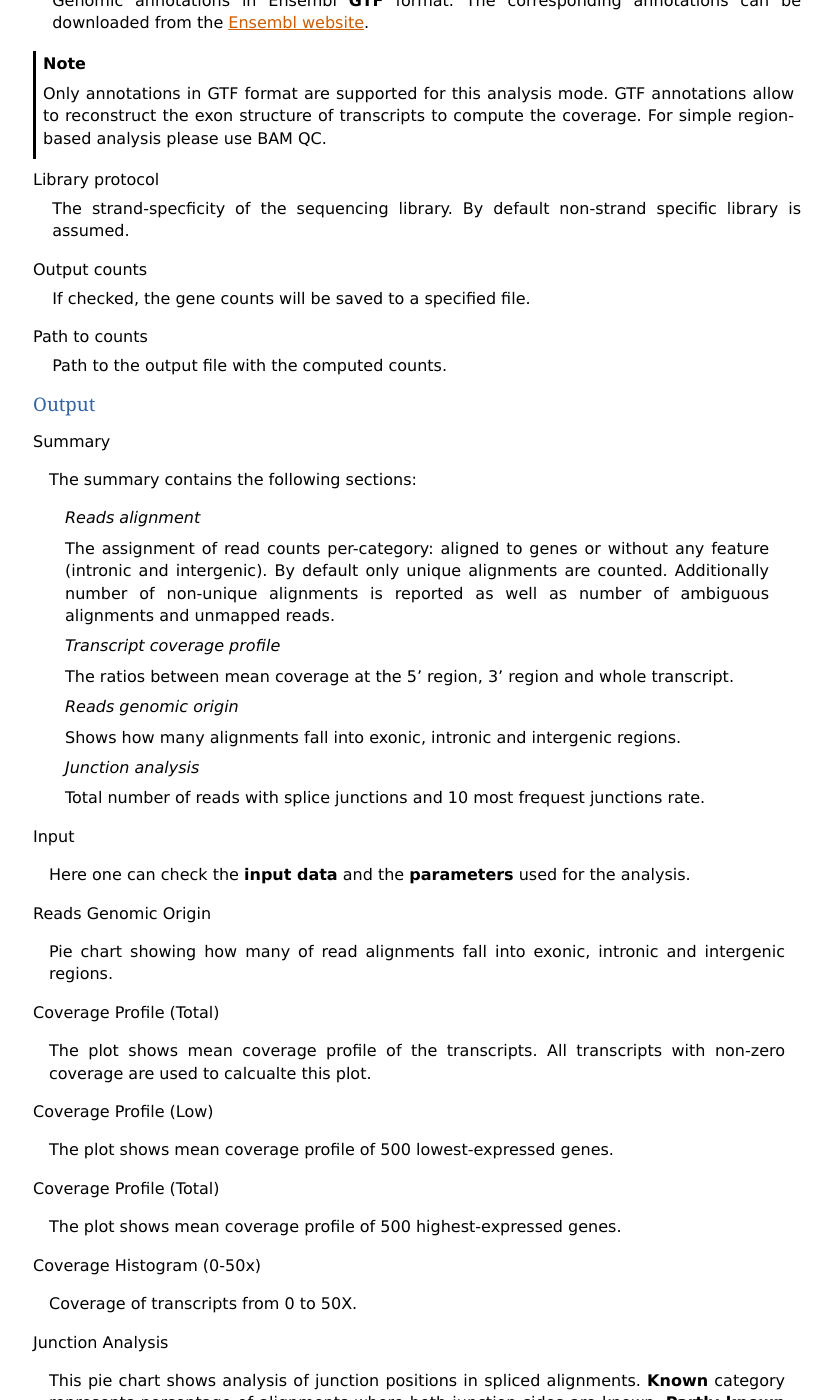
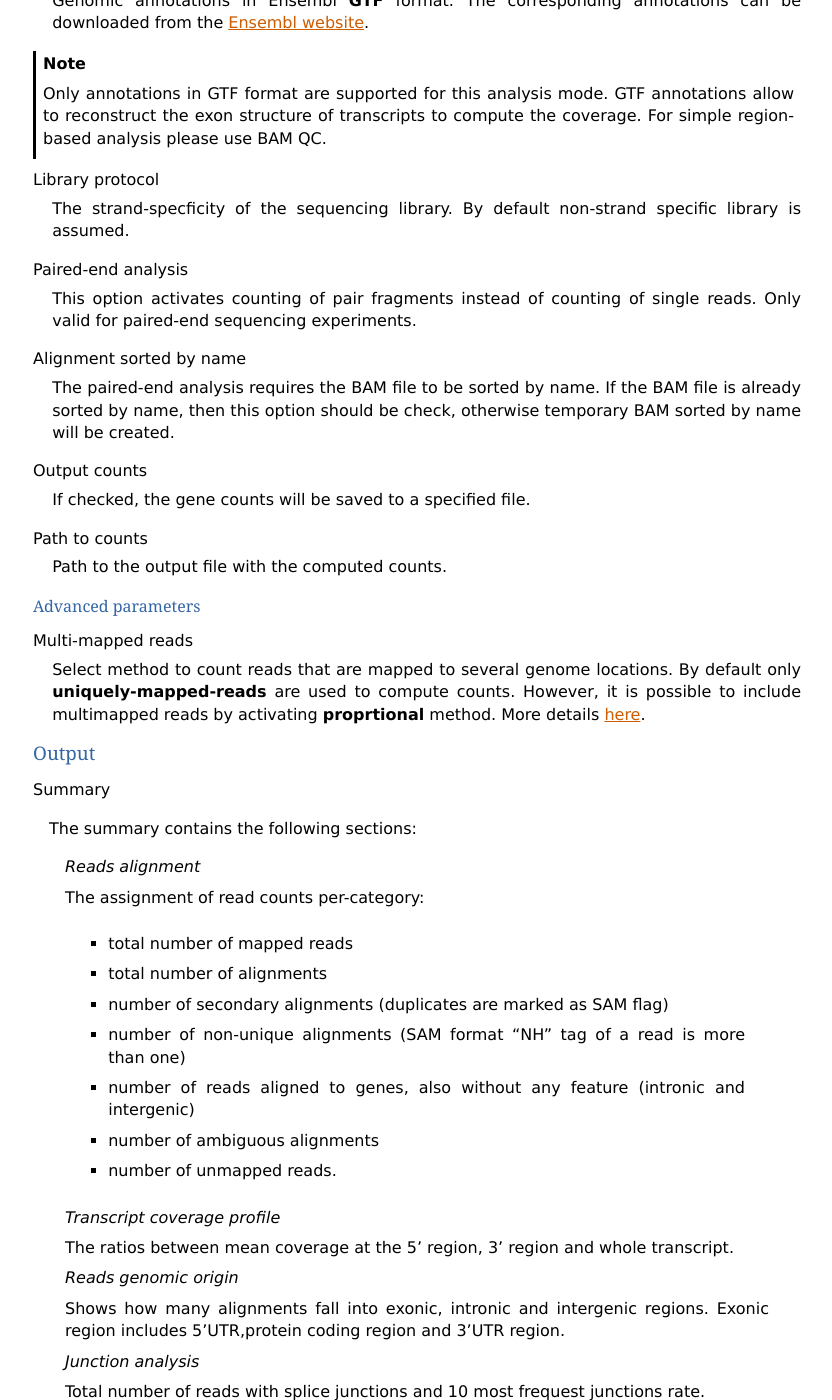
Before and after one commit to scchess/Qualimap, a Sphinx documentation site: the page built from doc/analysis.rst, in a window 1280 px wide and 1400 px high, scrolled down 5506 px. Shown: the whole window, without its empty margins (47-879 px from the left). Built offline with Sphinx 7.4.7, drawn with Linux system fonts in a browser that asks for light colours.

Commit message:
Update documentation

```diff
--- a/doc/analysis.rst
+++ b/doc/analysis.rst
@@ -212,13 +212,25 @@ Input parameters
 :guilabel:`Library protocol`
   The strand-specficity of the sequencing library. By default non-strand specific library is assumed.
 
+
+:guilabel:`Paired-end analysis`
+   This option activates counting of pair fragments instead of counting of single reads. Only valid for paired-end sequencing experiments.
+
+:guilabel:`Alignment sorted by name`
+   The paired-end analysis requires the BAM file to be sorted by name. If the BAM file is already sorted by name, then this option should be check, otherwise temporary BAM sorted by name will be created.
+
 :guilabel:`Output counts`
-  If checked, the gene counts will be saved to a specified file.
+   If checked, the gene counts will be saved to a specified file.
 
 :guilabel:`Path to counts`
-  Path to the output file with the computed counts.
+   Path to the output file with the computed counts.
 
 
+Advanced parameters
+"""""""""""""""""""
+
+:guilabel:`Multi-mapped reads`
+   Select method to count reads that are mapped to several genome locations. By default only **uniquely-mapped-reads** are used to compute counts. However, it is possible to include multimapped reads by activating **proprtional** method. More details :ref:`here <multimapped-reads-count>`.
 
 
 Output
@@ -230,7 +242,14 @@ Output
 
     *Reads alignment*
 
-    The assignment of read counts per-category: aligned to genes or without any feature (intronic and intergenic). By default only unique alignments are counted. Additionally number of non-unique alignments is reported as well as number of ambiguous alignments and unmapped reads.
+    The assignment of read counts per-category:
+        - total number of mapped reads
+        - total number of alignments
+        - number of secondary alignments (duplicates are marked as SAM flag)
+        - number of non-unique alignments (SAM format "NH" tag of a read is  more than one)
+        - number of reads aligned to genes, also without any feature (intronic and intergenic)
+        - number of ambiguous alignments
+        - number of unmapped reads.
 
     *Transcript coverage profile*
 
@@ -238,7 +257,7 @@ Output
 
     *Reads genomic origin*
 
-    Shows how many alignments fall into exonic, intronic and intergenic regions.
+    Shows how many alignments fall into exonic, intronic and intergenic regions. Exonic region includes 5'UTR,protein coding region and 3'UTR region.
 
     *Junction analysis*
 
--- a/doc/tools.rst
+++ b/doc/tools.rst
@@ -84,6 +84,8 @@ Input
   This option controls whether to save overall computation statistics. If selected, the statistics will be saved in a file named `$INPUT_BAM`.counts
 
 
+.. _multimapped-reads-count:
+
 :guilabel:`Multi-mapped reads`
   This option controls what to do whith reads mapped to multiple location:
 
@@ -93,7 +95,7 @@ Input
 
 
   :dfn:`proportional`
-    Each read is weighted according to the number of mapped locations. For example, a read mapped to 4 different locations will add 0.25 to the counts of each location.
+    Multi-mapped reads are detected based on "NH" tag from SAM format. Each read is weighted according to the number of mapped locations. For example, a read mapped to 4 different locations will add 0.25 to the counts of each location. After analysis is finished the value will converted to intger value.
 
 :guilabel:`Calculate 5' and 3' coverage bias`
   If a **GTF file** is provided, the user has the possibility of computing **5' - 3' bias**. The application automatically constructs the 5' and 3' UTR (100 bp) from the gene definitions of the GTF file and determines the coverage rate of the 1000 most highly expressed transcripts in the UTR regions. This information is then stored in the *computation summary* file, together with the statistics of the counting procedure.
```
